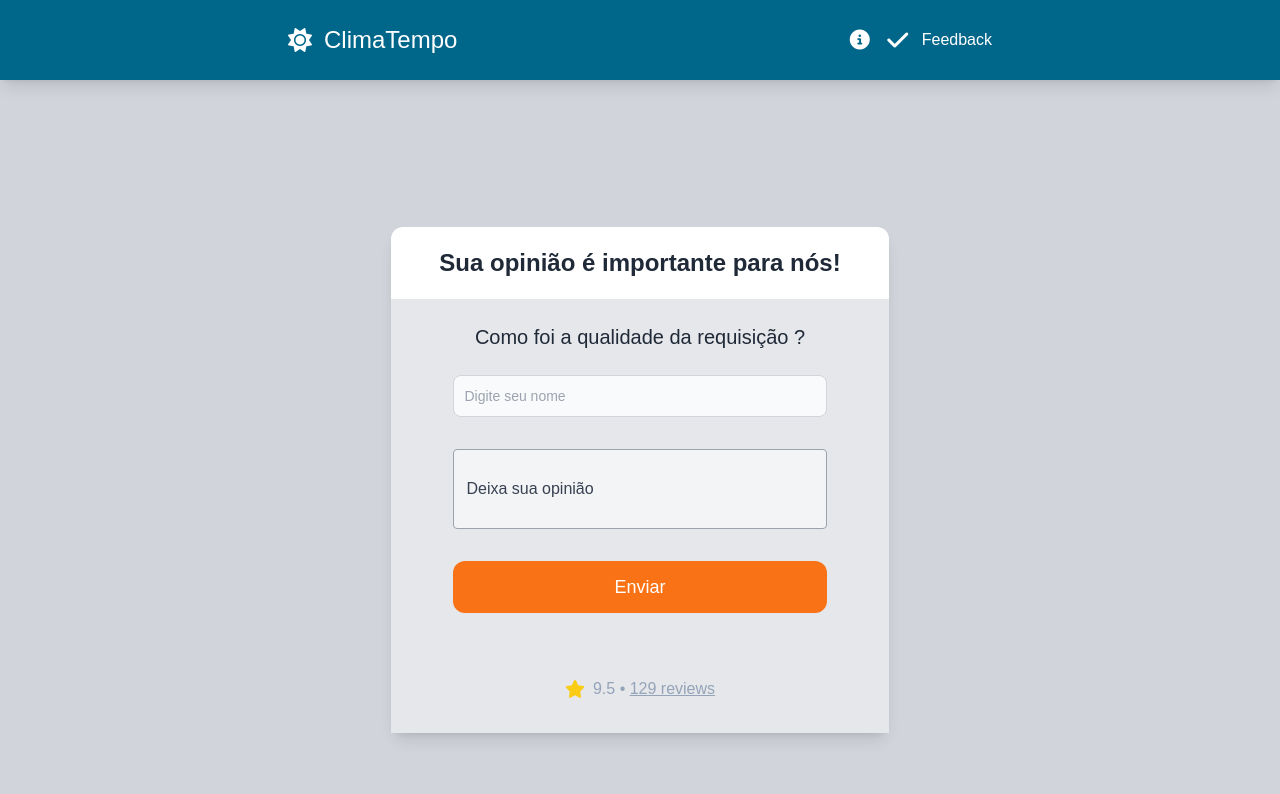
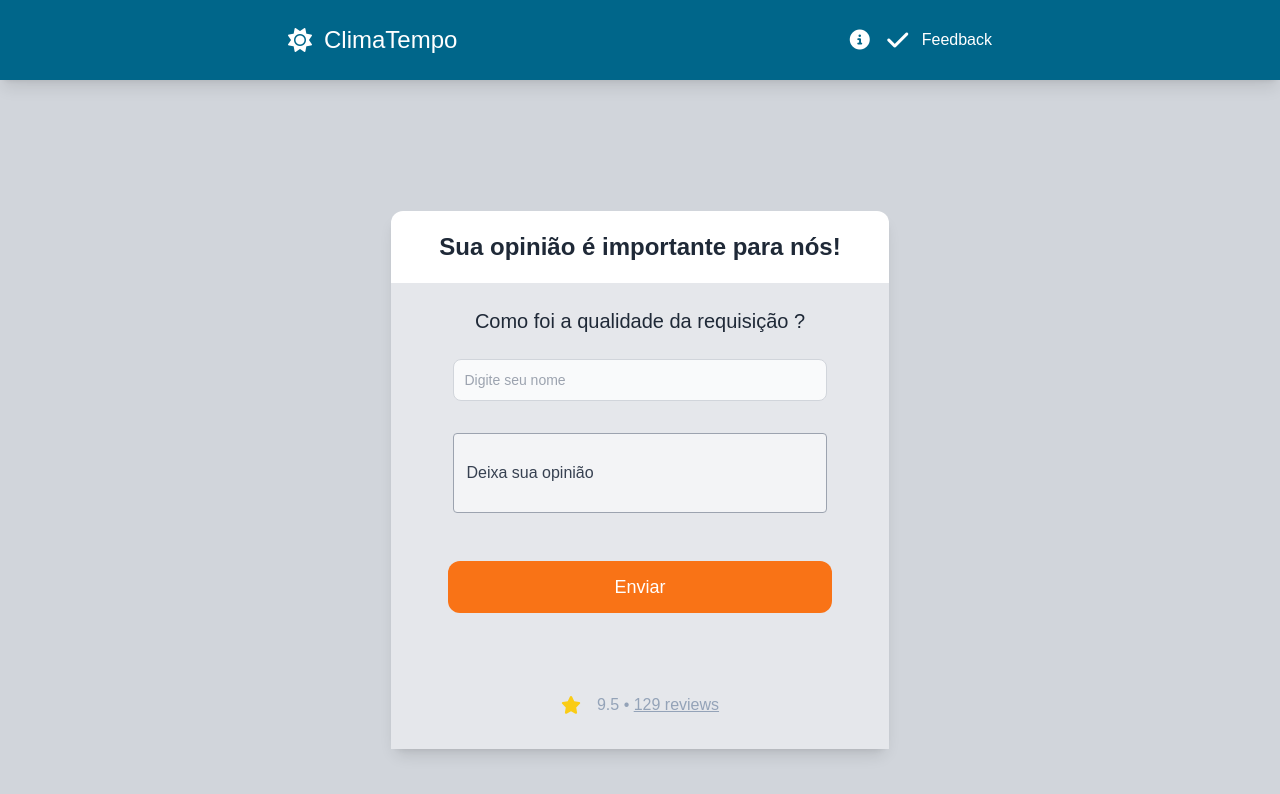
Before and after one commit to Larissa-Franciara/Clima-Tempo, a Vue app: page /feedback in a window 1280 px wide. Shown: the top 794 px of the page. Built offline with nearby package versions, Linux system fonts and the light colour scheme.

Commit message:
weather-status - finalização do projeto

```diff
--- a/src/views/FeedbackView.vue
+++ b/src/views/FeedbackView.vue
@@ -1,5 +1,5 @@
 <template>
-  <form @submit.prevent="onSubmit">
+  <form  @submit.prevent="onSubmit">
 <div class="min-h-screen bg-gray-300 py-6 flex flex-col justify-center sm:py-12">
 <div class="py-3 sm:max-w-xl sm:mx-auto">
   <div class="bg-white min-w-1xl flex flex-col rounded-xl shadow-lg">
@@ -14,23 +14,29 @@
       </div>
       <div class="w-3/4 flex flex-col">
         <input
+            required
             type="text"
             v-model="feedback.author"
             placeholder="Digite seu nome"
             class=" mb-8 block p-2.5 w-full text-sm text-gray-900 bg-gray-50 rounded-lg border border-gray-300 focus:ring-blue-500 focus:border-blue-500 dark:bg-gray-700 dark:border-gray-600 dark:placeholder-gray-400 dark:text-white dark:focus:ring-blue-500 dark:focus:border-blue-500"
         >
         <input
+            required
             v-model="feedback.mensagem"
             placeholder='Deixa sua opinião'
             class="bg-gray-100 rounded border border-gray-400 leading-normal resize-none w-full h-20 py-2 px-3 font-medium placeholder-gray-700 focus:outline-none focus:bg-white"
         />
-        <button type="submit" class="py-3 my-8 text-lg bg-orange-500 from-orange-500 to-indigo-600 rounded-xl text-white">Enviar</button>
       </div>
       <div class="flex justify-center items-center  p-8  w-auto space-x-1 lg:space-x-2">
-        <button class="mr-1">
+      <button  type="submit" class="py-3 my-4 w-96 text-lg bg-orange-500 from-orange-500 to-indigo-600 rounded-xl text-white">Enviar</button>
+
+      </div>
+      <div class="flex justify-center items-center  p-8  w-auto space-x-1 lg:space-x-2">
+        <button class="mr-3">
           <svg class="text-yellow-400 w-5 h-auto fill-current" xmlns="http://www.w3.org/2000/svg" viewBox="0 0 576 512">
             <path d="M381.2 150.3L524.9 171.5C536.8 173.2 546.8 181.6 550.6 193.1C554.4 204.7 551.3 217.3 542.7 225.9L438.5 328.1L463.1 474.7C465.1 486.7 460.2 498.9 450.2 506C440.3 513.1 427.2 514 416.5 508.3L288.1 439.8L159.8 508.3C149 514 135.9 513.1 126 506C116.1 498.9 111.1 486.7 113.2 474.7L137.8 328.1L33.58 225.9C24.97 217.3 21.91 204.7 25.69 193.1C29.46 181.6 39.43 173.2 51.42 171.5L195 150.3L259.4 17.97C264.7 6.954 275.9-.0391 288.1-.0391C300.4-.0391 311.6 6.954 316.9 17.97L381.2 150.3z"/>
           </svg>
+
         </button>
         <span class="text-slate-400 font-medium">9.5 • <span class="font-normal underline">129 reviews </span></span>
       </div>
@@ -44,23 +50,23 @@
 <script setup>
 import api from "../composables/useApi.js";
 import { ref } from 'vue'
-
+import router from "../router";
 
 
 const feedback = ref({
   id: '',
   author: '',
   mensagem: '',
-  star: ''
+  star: '',
 })
 
 
 const onSubmit = () => {
   api
-      .post("posts", feedback)
+      .post("posts", feedback.value)
       .then((res) => {
-        console.log('Mensagem enviada com sucesso', res.data)
-
+      alert('Mensagem enviada com sucesso')
+        router.push({name: 'home'})
       })
       .catch((error) => {
         console.log(error);
@@ -68,6 +74,12 @@ const onSubmit = () => {
 
 }
 
+
+
+
+
+
+
 </script>
 
 <style>
```
